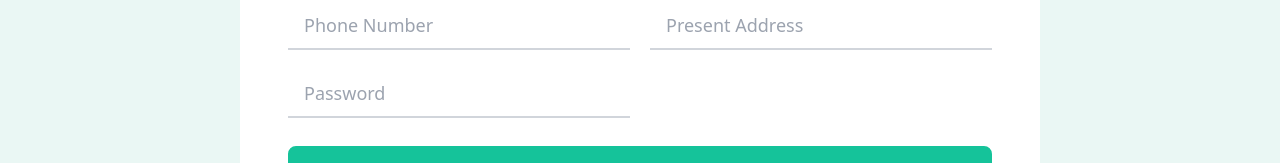
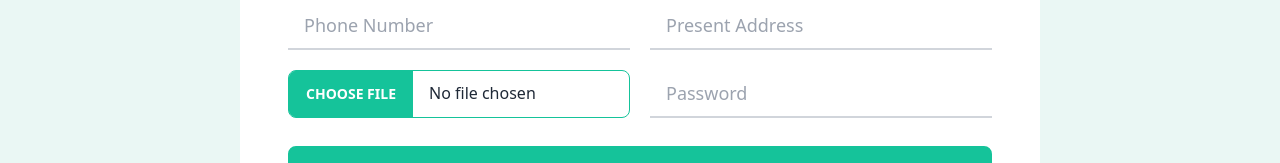
Before and after one commit to Talukder-Asif/RealEstate, a React (Vite) app: page /signup in a window 1280 px wide. Shown: the part 494-657 px from the top of the page. Built offline with nearby package versions, Linux system fonts and the light colour scheme; no server answers.

Commit message:
Successfully connect to imagebb, install axios

```diff
--- a/package.json
+++ b/package.json
@@ -10,6 +10,7 @@
     "preview": "vite preview"
   },
   "dependencies": {
+    "axios": "^1.6.7",
     "firebase": "^10.7.2",
     "localforage": "^1.10.0",
     "match-sorter": "^6.3.3",
--- a/src/Pages/Resistation/SignUp.jsx
+++ b/src/Pages/Resistation/SignUp.jsx
@@ -1,25 +1,22 @@
 import { useForm } from "react-hook-form";
 import Btn from "../../Component/Btn";
+import axios from "axios";
 
 const SignUp = () => {
+  const imgbbKey = "741f857d3f007eab00beef241dce3448";
   const {
     register,
     handleSubmit,
     formState: { errors },
   } = useForm();
-  // const handelSubmit = (e)=>{
-  //     e.preventDefault();
-  //     const form = e.target;
-  //     const name = form.name.value;
-  //     const email = form.email.value;
-  //     const phone = form.phone.value;
-  //     const address = form.address.value;
-  //     const password = form.password.value;
-  //     const image = form.image.value;
-  //     console.log(name, phone, address, password, image, email);
-  // }
-  const handelSignup = (data) => {
-    console.log(data);
+
+  const handelSignup = async (data) => {
+    const res = await axios.post(`https://api.imgbb.com/1/upload?expiration=600&key=${imgbbKey}`, {image: data.image[0]},{
+      headers:{
+        "Content-Type":'multipart/form-data'
+      }
+    } )
+    console.log(res.data)
   };
 
   return (
@@ -94,12 +91,15 @@ const SignUp = () => {
                     <p className="text-red-500">{errors.address?.message} </p>
                   </div>
 
-                  {/* <input
+
+                  <input
                       type="file"
-                      name="image"
-                      className="file-input file-input-bordered file-input-accent  w-full"
+                      {...register("image")}
+                      className="file-input file:border-[#15c39a] file:bg-[#15c39a] border-[#15c39a] file:text-white w-full"
+                      required
+                    />
 
-                    /> */}
+
                   <div>
                     <input
                       className={
```
Also changed, not shown: 1 other file (tests, documents, lock files or other folders).
